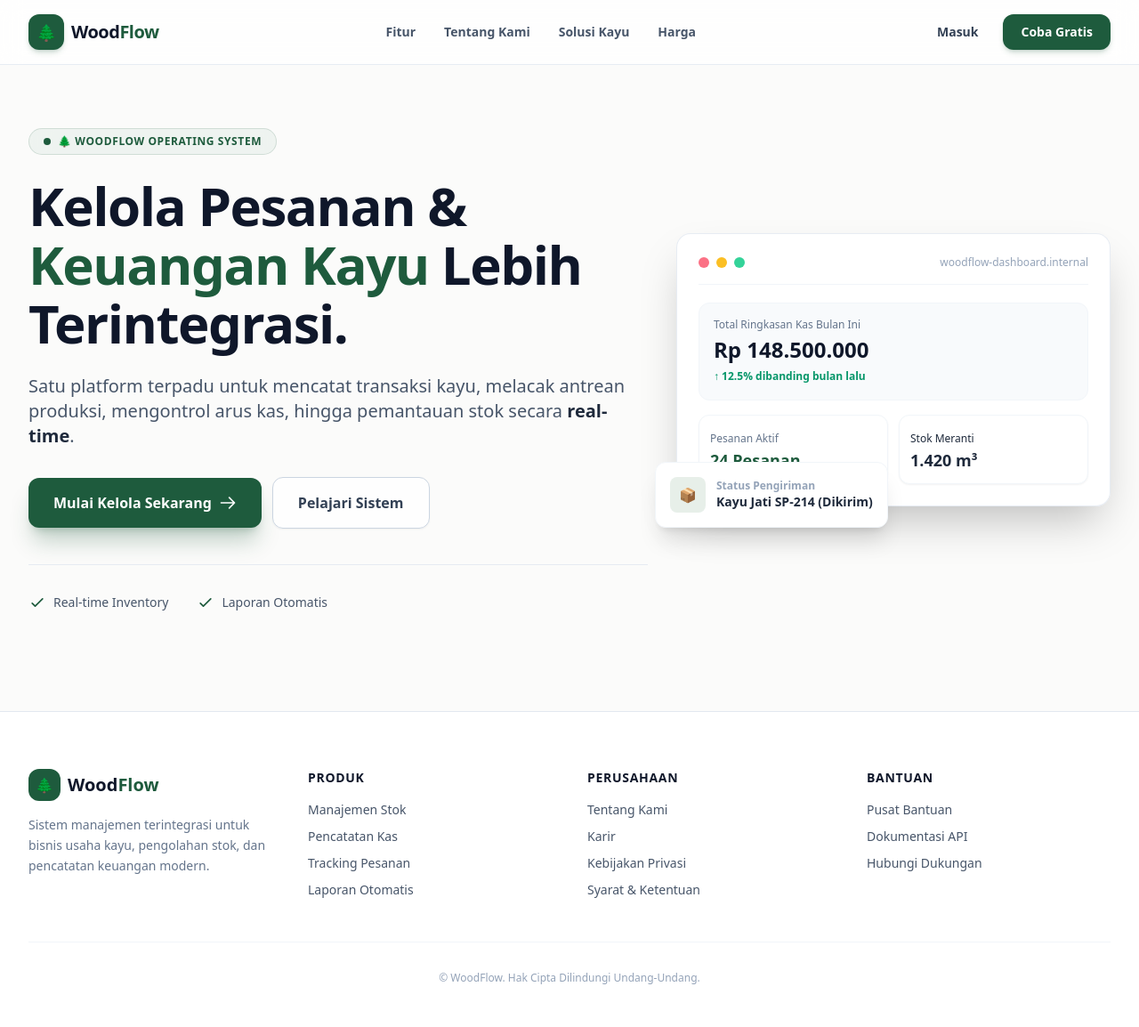
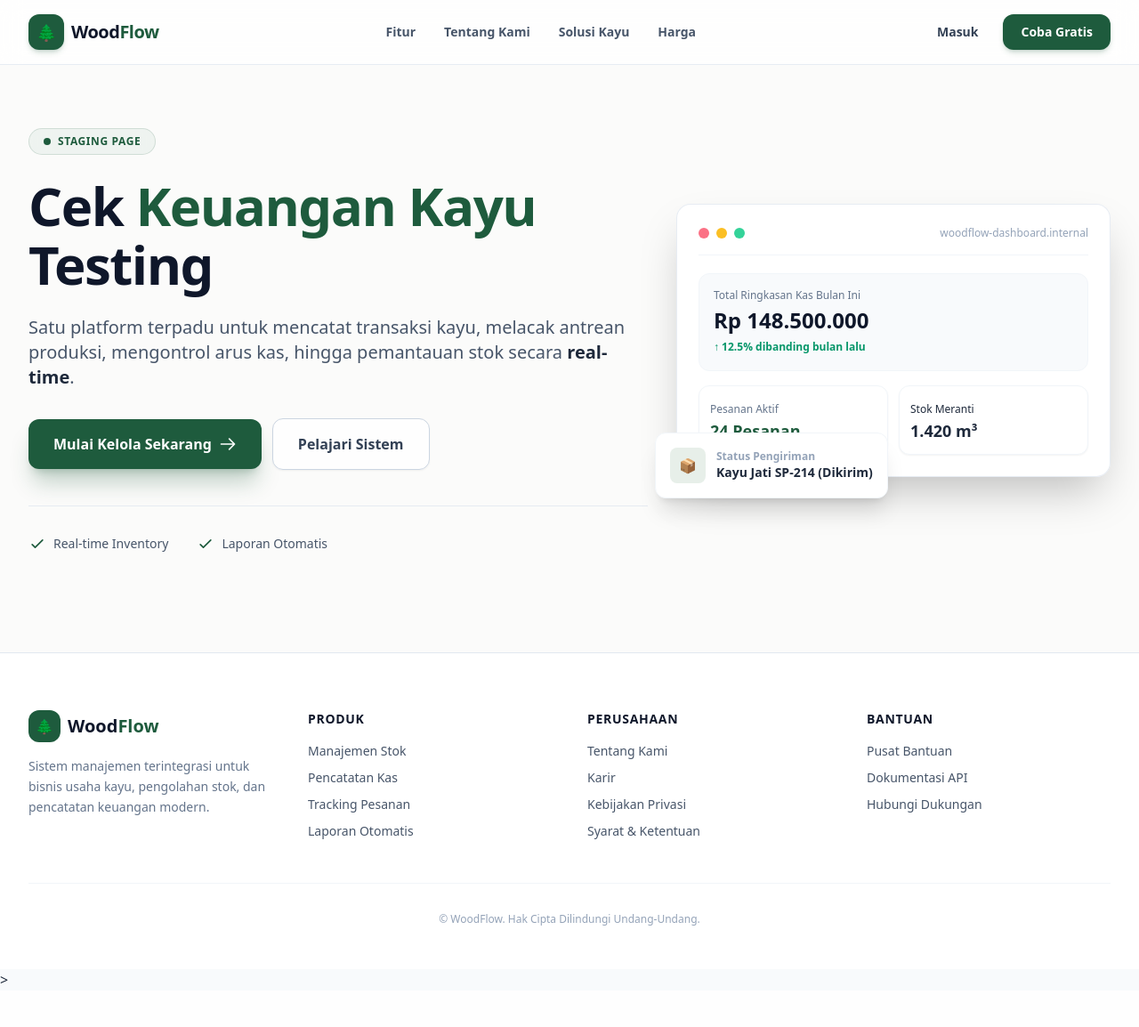
Before and after one commit to si-deltapyy/erp-dipantara, a Laravel app: page / in a window 1280 px wide. Shown: the top 1154 px of the page at 89% size. After the commit the page ends 1105 px from the top, so only its background shows below. Run offline with Laravel 12, Linux system fonts and the light colour scheme; style sheets or scripts are compiled from the project's sources; parts of the project's set-up code (start-up, migrations or seed data) failed here and were passed over; some libraries are stand-ins or nearby versions.

Commit message:
Update Landing.vue
testing webhook

```diff
--- a/resources/js/Pages/Landing.vue
+++ b/resources/js/Pages/Landing.vue
@@ -16,19 +16,19 @@
                         <!-- Badge -->
                         <div class="inline-flex items-center gap-2 rounded-full border border-[#1e5b3d]/15 bg-[#e7efe9]/60 px-4 py-1.5 backdrop-blur-md">
                             <span class="flex h-2 w-2 rounded-full bg-[#1e5b3d]"></span>
-                            <span class="text-xs font-bold uppercase tracking-wider text-[#1e5b3d]">🌲 WoodFlow Operating System</span>
+                            <span class="text-xs font-bold uppercase tracking-wider text-[#1e5b3d]">Staging Page</span>
                         </div>
 
                         <!-- Headline -->
                         <h1 class="mt-6 text-4xl font-extrabold tracking-tight text-slate-900 sm:text-6xl sm:leading-[1.1]">
-                            Kelola Pesanan &
+                            Cek
                             <span class="relative whitespace-nowrap text-[#1e5b3d]">
                                 <span class="relative z-10">Keuangan Kayu</span>
                                 <svg class="absolute -bottom-2 left-0 -z-10 h-3 w-full fill-[#1e5b3d]/20" viewBox="0 0 100 20" preserveAspectRatio="none">
                                     <path d="M0,15 Q50,5 100,15 T200,15" stroke="currentColor" stroke-width="4" fill="none" />
                                 </svg>
                             </span>
-                            Lebih Terintegrasi.
+                            Testing
                         </h1>
 
                         <!-- Subheadline -->
```
